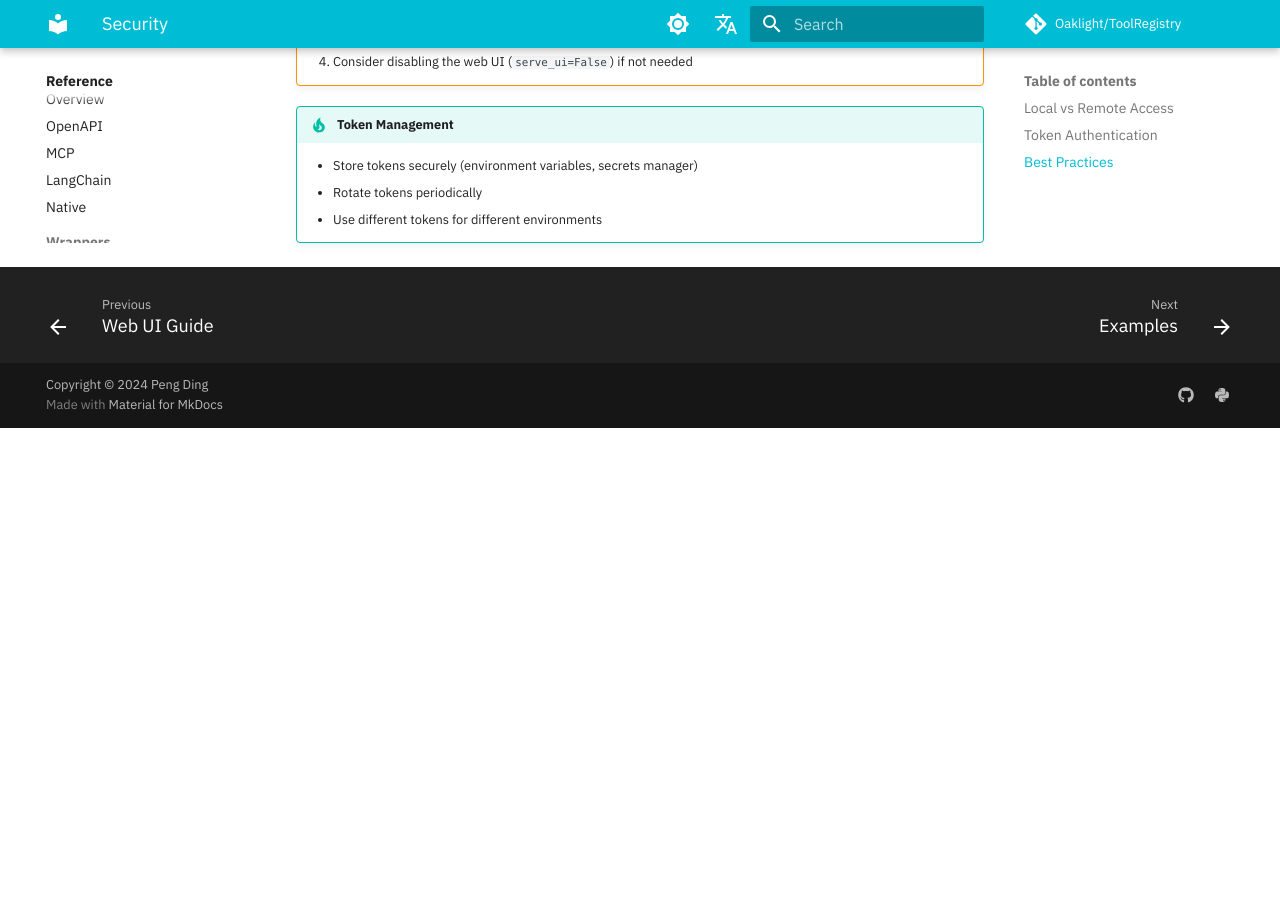
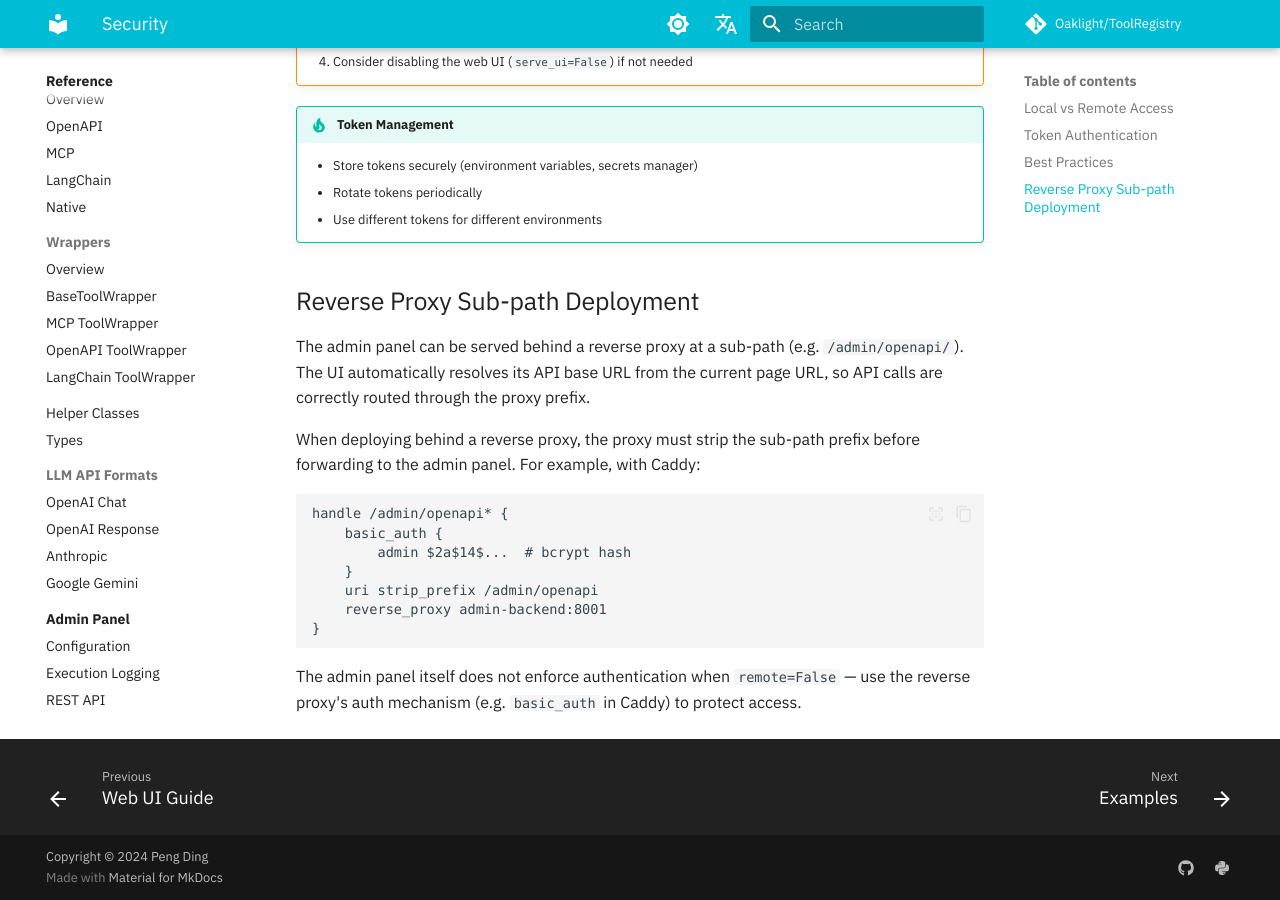
Before and after one commit to Oaklight/ToolRegistry, an MkDocs documentation site: the page built from docs/admin/security.md, in a window 1280 px wide and 900 px high, scrolled down 906 px. Built offline with MkDocs 1.6.1 and Material for MkDocs 9.7.7, drawn with Linux system fonts in a browser that asks for light colours; some web fonts are replaced; comment, search, counter and statistics services are not loaded; before the commit the page ends 1334 px from its top, so only the background shows below that.

Commit message:
docs: add 0.18.1 changelog and reverse proxy sub-path guide

````diff
--- a/docs/admin/security.md
+++ b/docs/admin/security.md
@@ -29,3 +29,21 @@ When `remote=True` or `auth_token` is provided:
     - Store tokens securely (environment variables, secrets manager)
     - Rotate tokens periodically
     - Use different tokens for different environments
+
+## Reverse Proxy Sub-path Deployment
+
+The admin panel can be served behind a reverse proxy at a sub-path (e.g. `/admin/openapi/`). The UI automatically resolves its API base URL from the current page URL, so API calls are correctly routed through the proxy prefix.
+
+When deploying behind a reverse proxy, the proxy must strip the sub-path prefix before forwarding to the admin panel. For example, with Caddy:
+
+```
+handle /admin/openapi* {
+    basic_auth {
+        admin $2a$14$...  # bcrypt hash
+    }
+    uri strip_prefix /admin/openapi
+    reverse_proxy admin-backend:8001
+}
+```
+
+The admin panel itself does not enforce authentication when `remote=False` — use the reverse proxy's auth mechanism (e.g. `basic_auth` in Caddy) to protect access.
````
Also changed, not shown: docs/changelog.md (+6 -0 lines).
